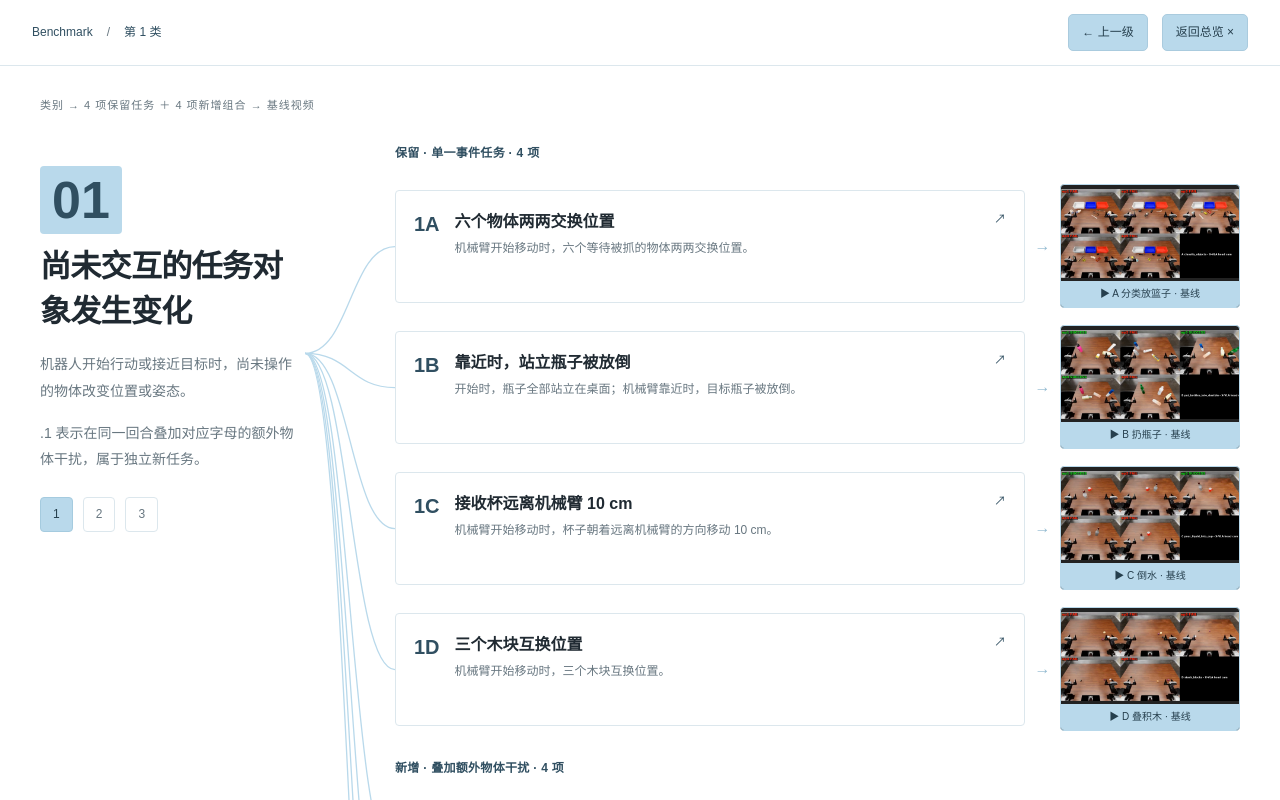
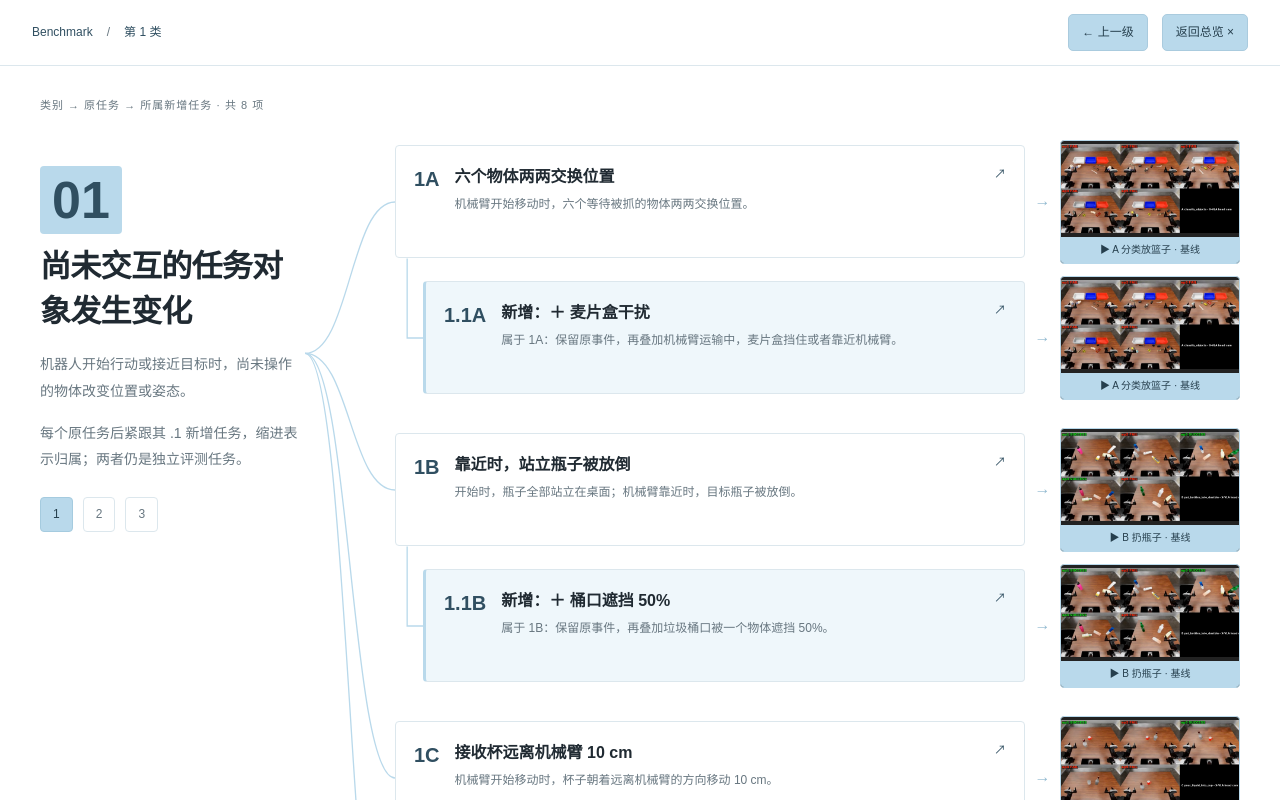
Before and after one commit to Wanglin-He/robodojo-dynamic-benchmark, a plain HTML site: page index.html in a window 1280 px wide. Both pictures are taken after a click on the button "从第 1 类开始 ↗". Shown: the part 517-1317 px from the top of the page. Drawn offline with Linux system fonts and the light colour scheme.

Commit message:
Nest combined tasks beneath their parent tasks

```diff
--- a/index.html
+++ b/index.html
@@ -15,8 +15,12 @@
 .overview-tree{grid-template-rows:repeat(3,auto);row-gap:28px;grid-template-columns:190px 225px minmax(430px,1fr);column-gap:45px}
 .root-node{grid-row:1/4}
 .leaf-node b{min-width:35px;flex-shrink:0}
-.task-group-label{font-size:10px;font-weight:600;color:var(--accent);letter-spacing:.3px;margin:3px 0}
-.task-group-label.combined{margin-top:10px}
+.task-pair{display:grid;gap:7px;position:relative}
+.leaf-group{gap:16px}
+.leaf-row.combined{margin-left:26px}
+.branch-list{gap:28px}
+.branch-list .task-pair{gap:12px}
+.branch-row.combined{margin-left:28px}
 .combined .leaf-node,.combined .branch-task{background:var(--pale);border-left:3px solid var(--edge)}
 .taxonomy-note{border-left:3px solid var(--edge);padding:10px 16px;background:var(--pale);font-size:12px;line-height:1.9;margin-bottom:15px}
 .taxonomy-note p+p{color:var(--muted);margin-top:4px}
@@ -27,13 +31,13 @@
 .module-grid article>span{font-size:11px;color:var(--muted)}
 .module-grid h3{font-size:14px;color:var(--ink);margin:6px 0}
 .module-grid article p{font-size:12px;color:var(--muted);line-height:1.85}
-.branch-list>.task-group-label{font-size:12px}
 .branch-parent{align-self:start;margin-top:34px}
 .task-id{white-space:nowrap;flex-shrink:0}
 .sibling-nav{flex-wrap:wrap;gap:8px}
 .task-origin{font-size:11px;color:var(--accent);margin-bottom:15px;padding-bottom:10px;border-bottom:1px solid var(--line)}
 .pair-link{margin-top:4px}
 @media(max-width:760px){.module-grid{grid-template-columns:1fr 1fr;gap:14px}.taxonomy-note{font-size:11px;padding:10px 12px}.branch-parent{margin-top:0}.branch-row{flex-wrap:wrap}.branch-task{flex-basis:100%;min-width:0}.branch-to-video{display:none}.branch-video{margin:8px 0 0 auto;width:110px}.module-section>h3{font-size:18px}.task-origin{font-size:10px}.sibling-nav{gap:6px}}
+@media(max-width:760px){.branch-row.combined{margin-left:20px}.branch-row.combined:before{content:'↳';left:-20px;width:20px;top:10px;height:auto;background:none;color:var(--accent)}.breadcrumbs{flex-wrap:wrap;gap:8px}}
 
 /* Presentation layout; the final monochrome theme below supersedes prior accents. */
 :root{--paper:#fff;--white:#fff;--ink:#202020;--text:#444;--muted:#747474;--line:#e5e2e2;--accent:#a34135;--pale:#fbf1f0;--edge:#ded4d3}
@@ -87,7 +91,7 @@ dialog::backdrop{background:rgba(0,0,0,.2)}.large-number,.detail-id{color:#a2a2a
 </section>
 <section id="task-tree" class="tree-section">
 <div class="section-heading"><div><p class="eyebrow">TASK TAXONOMY · A–D SUBSET</p><h2>3 类核心干扰 · 本页 24 项任务</h2></div><p>每类保留 4 项原任务，并新增 4 项叠加额外物体干扰的任务。点击类别放大，再查看任务与基线视频。</p></div>
-<div class="taxonomy-note"><p><strong>编号规则：</strong>1A 是保留任务；<strong>1.1A</strong> 是“1A ＋ A 额外物体干扰”的独立新任务，不替代 1A。</p><p>旧 1 → 新 1；旧 3 → 新 2；旧 4 → 新 3。旧第 2 类移至下方作为叠加模块，不再单列为核心类别。</p></div>
+<div class="taxonomy-note"><p><strong>父子排列：</strong>1A → 1.1A → 1B → 1.1B。<strong>新增任务紧跟并缩进挂在所属原任务下</strong>；1.1A 是“1A ＋ A 额外干扰”的独立评测任务，不替代 1A。</p><p>旧 1 → 新 1；旧 3 → 新 2；旧 4 → 新 3。旧第 2 类移至下方作为叠加模块，不再单列为核心类别。</p></div>
 <div class="tree-toolbar"><span>总览 <b>→</b> 类别 <b>→</b> 任务与视频</span><button id="expand-first" class="plain-button">从第 1 类开始 ↗</button></div>
 <div class="overview-scroll"><div id="overview-tree" class="overview-tree" aria-label="Benchmark从左向右的任务树"></div></div>
 <p class="small-note">右侧缩略图为对应 A/B/C/D 基线视频。点击任何任务或缩略图可放大；Esc 返回上一级。</p>
@@ -146,7 +150,7 @@ const families=[legacyFamilies[0],legacyFamilies[2],legacyFamilies[3]].map((lega
    observe:`${t.observe} ${extra.observe}`,
    note:[t.note,'这是独立新增的组合任务，不替代原任务；具体组合时序与强度尚未验证。',t.base==='C'?'三个新杯子是干扰物，不替换原接收杯，也不增加倒水目标。':'',t.base==='D'?'重试或修复过程中是否再次触发 cover 尚待定义，不默认无限重复。':''].filter(Boolean).join(' ')};
  });
- return {...legacy,id,legacyId:legacy.id,tasks:[...singles,...combined]};
+ return {...legacy,id,legacyId:legacy.id,tasks:singles.flatMap((t,i)=>[t,combined[i]])};
 });
 const modelData=[
  ['InternW0-Δ','世界动作模型 · 记忆',[8,98,68,75]],['Simate-beta','带记忆策略',[54,100,57,69]],
@@ -160,10 +164,12 @@ let state={level:'overview',family:null,task:null};
 let lastFocus=null;
 const dialog=$('#focus-panel');
 function img(letter,cls=''){return `<img class="${cls}" src="${bases[letter].poster}" alt="${letter} ${bases[letter].name}基线视频预览" loading="lazy">`;}
-function groupTitle(t){return t.base==='A'?`<p class="task-group-label ${t.kind}">${t.kind==='combined'?'新增 · 叠加额外物体干扰 · 4 项':'保留 · 单一事件任务 · 4 项'}</p>`:'';}
+function taskPairs(f){return f.tasks.filter(t=>t.kind==='single').map(parent=>({parent,child:f.tasks.find(t=>t.parentId===parent.id)}));}
+function overviewTask(t,f){return `<div class="leaf-row ${t.kind}"><button class="leaf-node" data-node="t${t.id}" data-parent="${t.kind==='combined'?`t${t.parentId}`:`f${f.id}`}" data-task="${t.id}" aria-label="放大任务 ${t.id} ${t.title}" title="${t.title}"><b>${t.id}</b><span>${t.kind==='combined'?`新增：＋ ${extraLabels[t.base]}`:t.title}</span></button><span class="mini-connector" aria-hidden="true"></span><button class="thumb-node" data-task="${t.id}" aria-label="查看 ${t.id} 的 ${t.base} 基线视频">${img(t.base)}<span>▶ ${t.base}</span></button></div>`;}
+function branchTask(t){return `<div class="branch-row ${t.kind}"><button class="branch-task" data-node="${t.id}" data-parent="${t.kind==='combined'?t.parentId:'family'}" data-task="${t.id}"><span class="task-id">${t.id}</span><div><h3>${t.kind==='combined'?`新增：＋ ${extraLabels[t.base]}`:t.title}</h3><p>${t.kind==='combined'?`属于 ${t.parentId}：保留原事件，再叠加${extraModules[t.base].text}`:t.text}</p></div><span class="zoom-mark">↗</span></button><span class="branch-to-video" aria-hidden="true">→</span><button class="branch-video" data-task="${t.id}" aria-label="打开 ${t.id} 和 ${t.base} 基线视频">${img(t.base)}<span>▶ ${t.base} ${bases[t.base].name} · 基线</span></button></div>`;}
 function taskOrigin(t){return t.kind==='combined'?`新增组合 · ${t.parentId} ＋ ${t.base} 额外干扰模块（旧 ${t.extraLegacyId}）`:`保留原任务 · ${t.legacyId===t.id?'编号不变':`旧 ${t.legacyId} → 新 ${t.id}`}`;}
 function renderOverview(){
- $('#overview-tree').innerHTML=`<svg class="connectors" aria-hidden="true"></svg><div class="root-node" data-node="root"><span>BENCHMARK</span><strong>RoboDojo<br>动态干扰 Benchmark</strong><p>3 类核心事件<br>本页：A–D · 24 项任务<br>12 项保留 ＋ 12 项新增</p></div>${families.map(f=>`<button class="family-node" data-node="f${f.id}" data-parent="root" data-family="${f.id}" style="grid-row:${f.id}"><span class="family-number">0${f.id}</span><strong>${f.name}</strong><small>4 项保留 ＋ 4 项新增 <span>点击放大 ↗</span></small></button><div class="leaf-group" style="grid-row:${f.id}">${f.tasks.map(t=>`${groupTitle(t)}<div class="leaf-row ${t.kind}"><button class="leaf-node" data-node="t${t.id}" data-parent="f${f.id}" data-task="${t.id}" aria-label="放大任务 ${t.id} ${t.title}" title="${t.title}"><b>${t.id}</b><span>${t.title}</span></button><span class="mini-connector" aria-hidden="true"></span><button class="thumb-node" data-task="${t.id}" aria-label="查看 ${t.id} 的 ${t.base} 基线视频">${img(t.base)}<span>▶ ${t.base}</span></button></div>`).join('')}</div>`).join('')}`;
+ $('#overview-tree').innerHTML=`<svg class="connectors" aria-hidden="true"></svg><div class="root-node" data-node="root"><span>BENCHMARK</span><strong>RoboDojo<br>动态干扰 Benchmark</strong><p>3 类核心事件<br>本页：A–D · 24 项任务<br>12 项保留 ＋ 12 项新增</p></div>${families.map(f=>`<button class="family-node" data-node="f${f.id}" data-parent="root" data-family="${f.id}" style="grid-row:${f.id}"><span class="family-number">0${f.id}</span><strong>${f.name}</strong><small>4 项原任务 · 各含 1 项新增 <span>点击放大 ↗</span></small></button><div class="leaf-group" style="grid-row:${f.id}">${taskPairs(f).map(({parent,child})=>`<div class="task-pair" role="group" aria-label="${parent.id} 及其新增任务">${overviewTask(parent,f)}${overviewTask(child,f)}</div>`).join('')}</div>`).join('')}`;
  $('#extra-modules').innerHTML=Object.values(extraModules).map(t=>`<article><span>${t.base} 模块 · 来自旧 ${t.id}</span><h3>${extraLabels[t.base]}</h3><p>${t.text}</p></article>`).join('');
  requestAnimationFrame(()=>drawLines($('#overview-tree')));
 }
@@ -173,16 +179,20 @@ function drawLines(container){
  const paths=[];container.querySelectorAll('[data-parent]').forEach(node=>{
   const source=container.querySelector(`[data-node="${node.dataset.parent}"]`);if(!source)return;
   const a=source.getBoundingClientRect(),b=node.getBoundingClientRect();
+  if(node.closest('.combined')){
+   const x=a.left-box.left+12,y=a.bottom-box.top,childX=b.left-box.left,childY=b.top+b.height/2-box.top;
+   paths.push(`<path d="M ${x} ${y} L ${x} ${childY} L ${childX} ${childY}"/>`);return;
+  }
   const x1=a.right-box.left,y1=a.top+a.height/2-box.top,x2=b.left-box.left,y2=b.top+b.height/2-box.top,mid=(x1+x2)/2;
   paths.push(`<path d="M ${x1} ${y1} C ${mid} ${y1}, ${mid} ${y2}, ${x2} ${y2}"/>`);
  });svg.innerHTML=paths.join('');
 }
 function stopVideo(){dialog.querySelectorAll('video').forEach(v=>v.pause());}
 function openFocus(){if(!dialog.open){lastFocus=document.activeElement;dialog.showModal();document.body.classList.add('focus-open');}}
-function crumb(f,t){$('#breadcrumbs').innerHTML=`<button data-overview>Benchmark</button><span>/</span><button data-family="${f.id}">第 ${f.id} 类</button>${t?`<span>/</span><span aria-current="page">${t.id}</span>`:''}`;}
+function crumb(f,t){$('#breadcrumbs').innerHTML=`<button data-overview>Benchmark</button><span>/</span><button data-family="${f.id}">第 ${f.id} 类</button>${t?.parentId?`<span>/</span><button data-task="${t.parentId}">${t.parentId}</button>`:''}${t?`<span>/</span><span aria-current="page">${t.id}</span>`:''}`;}
 function showFamily(id){
  const f=families.find(x=>x.id===Number(id));if(!f)return;stopVideo();state={level:'family',family:f.id,task:null};openFocus();crumb(f);
- $('#focus-content').innerHTML=`<div class="family-focus"><p class="focus-eyebrow">类别 → 4 项保留任务 ＋ 4 项新增组合 → 基线视频</p><div class="family-canvas"><svg class="connectors" aria-hidden="true"></svg><div class="branch-parent" data-node="family"><span class="large-number">0${f.id}</span><h2 id="focus-title" tabindex="-1">${f.name}</h2><p>${f.summary}</p><p class="small-note">.1 表示在同一回合叠加对应字母的额外物体干扰，属于独立新任务。</p><div class="family-switch">${families.map(g=>`<button data-family="${g.id}" aria-label="查看第 ${g.id} 类" aria-pressed="${g.id===f.id}">${g.id}</button>`).join('')}</div></div><div class="branch-list">${f.tasks.map(t=>`${groupTitle(t)}<div class="branch-row ${t.kind}"><button class="branch-task" data-node="${t.id}" data-parent="family" data-task="${t.id}"><span class="task-id">${t.id}</span><div><h3>${t.title}</h3><p>${t.text}</p></div><span class="zoom-mark">↗</span></button><span class="branch-to-video" aria-hidden="true">→</span><button class="branch-video" data-task="${t.id}" aria-label="打开 ${t.id} 和 ${t.base} 基线视频">${img(t.base)}<span>▶ ${t.base} ${bases[t.base].name} · 基线</span></button></div>`).join('')}</div></div></div>`;
+ $('#focus-content').innerHTML=`<div class="family-focus"><p class="focus-eyebrow">类别 → 原任务 → 所属新增任务 · 共 8 项</p><div class="family-canvas"><svg class="connectors" aria-hidden="true"></svg><div class="branch-parent" data-node="family"><span class="large-number">0${f.id}</span><h2 id="focus-title" tabindex="-1">${f.name}</h2><p>${f.summary}</p><p class="small-note">每个原任务后紧跟其 .1 新增任务，缩进表示归属；两者仍是独立评测任务。</p><div class="family-switch">${families.map(g=>`<button data-family="${g.id}" aria-label="查看第 ${g.id} 类" aria-pressed="${g.id===f.id}">${g.id}</button>`).join('')}</div></div><div class="branch-list">${taskPairs(f).map(({parent,child})=>`<div class="task-pair" role="group" aria-label="${parent.id} 及其新增任务">${branchTask(parent)}${branchTask(child)}</div>`).join('')}</div></div></div>`;
  dialog.scrollTop=0;$('#focus-help').textContent=`第 ${f.id} 类 / 共 ${families.length} 类 · 本类 ${f.tasks.length} 项任务`;
  requestAnimationFrame(()=>{drawLines(dialog.querySelector('.family-canvas'));$('#focus-title').focus({preventScroll:true});});
 }
@@ -193,6 +203,7 @@ function showTask(id){
  const video=$('#baseline-video');video.addEventListener('error',()=>{$('#video-status').textContent='视频加载失败，请确认 index.html 与 media 文件夹保存在一起。';});video.addEventListener('play',()=>{$('#video-play').textContent='Ⅱ 暂停';});video.addEventListener('pause',()=>{$('#video-play').textContent='▶ 播放基线';});
  $('#video-play').addEventListener('click',async()=>{if(!video.paused){video.pause();return;}try{await video.play();}catch{$('#video-status').textContent='请点击视频自带的播放按钮，或单独打开视频。';}});
  const detail=dialog.querySelector('.task-detail');
+ if(t.kind==='combined')detail.querySelector('.parent-link').outerHTML=`<button class="parent-link" data-task="${t.parentId}">← 所属原任务 ${t.parentId}</button>`;
  detail.insertAdjacentHTML('afterbegin',`<p class="task-origin">${taskOrigin(t)}</p>`);
  const counterpart=t.kind==='combined'?t.parentId:`${f.id}.1${t.base}`;
  detail.querySelector('.sibling-nav').insertAdjacentHTML('beforebegin',`<button class="plain-button pair-link" data-task="${counterpart}">${t.kind==='combined'?'查看保留任务':'查看新增组合'} ${counterpart} ↗</button>`);
@@ -200,7 +211,7 @@ function showTask(id){
  requestAnimationFrame(()=>$('#focus-title').focus({preventScroll:true}));
 }
 function closeFocus(){stopVideo();dialog.close();document.body.classList.remove('focus-open');state={level:'overview',family:null,task:null};lastFocus?.focus({preventScroll:true});}
-function back(){state.level==='task'?showFamily(state.family):closeFocus();}
+function back(){if(state.level!=='task'){closeFocus();return;}const t=allTasks.find(t=>t.id===state.task);t?.parentId?showTask(t.parentId):showFamily(state.family);}
 document.addEventListener('click',e=>{const task=e.target.closest('[data-task]'),family=e.target.closest('[data-family]'),overview=e.target.closest('[data-overview]');if(task)showTask(task.dataset.task);else if(family)showFamily(family.dataset.family);else if(overview)closeFocus();});
 $('#expand-first').addEventListener('click',()=>showFamily(1));$('#back-button').addEventListener('click',back);$('#close-button').addEventListener('click',closeFocus);dialog.addEventListener('cancel',e=>{e.preventDefault();back();});
 dialog.addEventListener('keydown',e=>{if(!['ArrowLeft','ArrowRight'].includes(e.key)||e.target.closest('video')||e.altKey||e.metaKey||e.ctrlKey)return;const delta=e.key==='ArrowRight'?1:-1;e.preventDefault();if(state.level==='task'){const f=families.find(x=>x.id===state.family),i=f.tasks.findIndex(t=>t.id===state.task);showTask(f.tasks[(i+delta+f.tasks.length)%f.tasks.length].id);}else if(state.level==='family'){showFamily((state.family-1+delta+families.length)%families.length+1);}});
```
Also changed, not shown: src/explorer.html (+1 -1 lines), src/explorer.js (+13 -6 lines), src/explorer.css, 1 other file.
